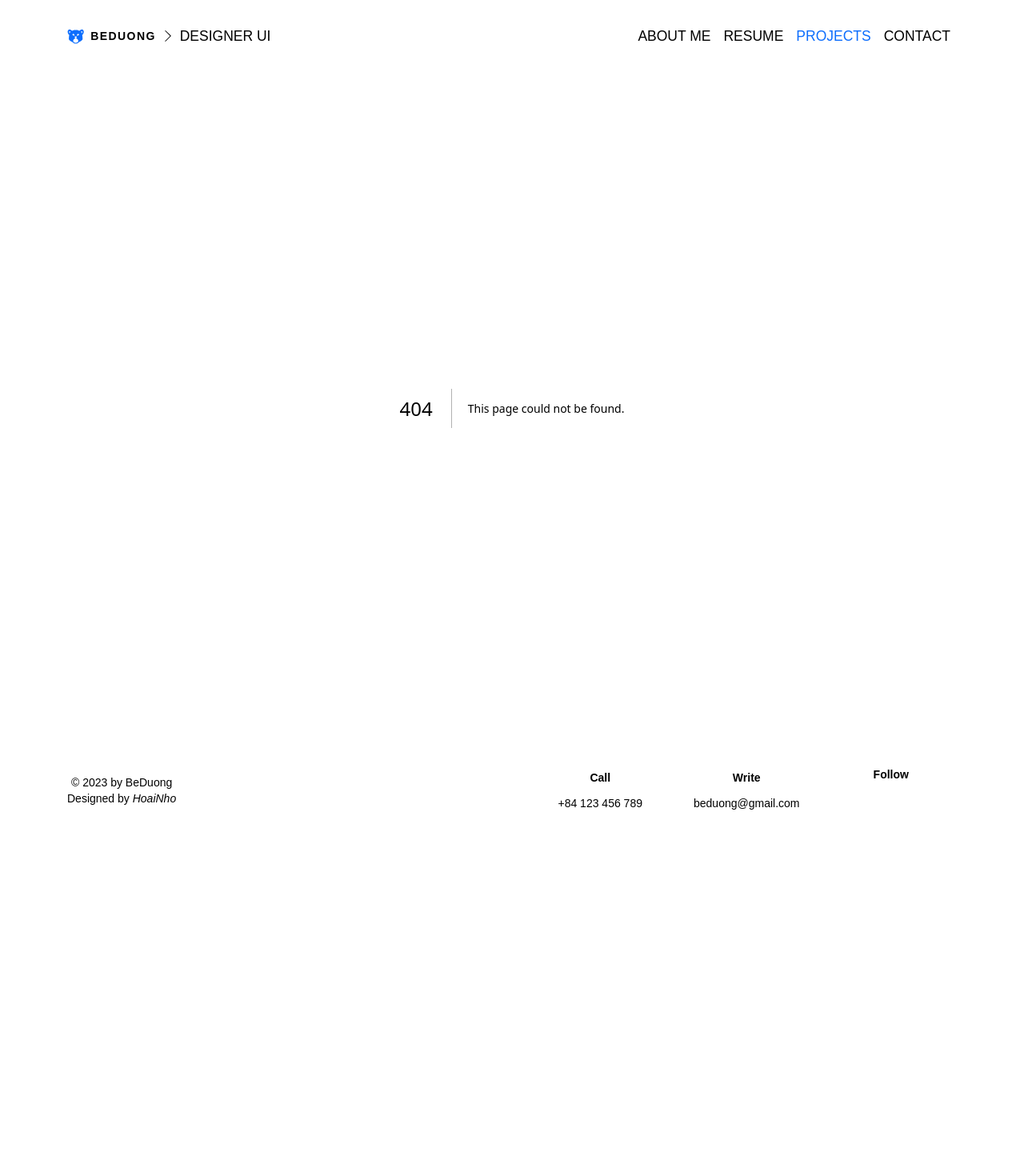
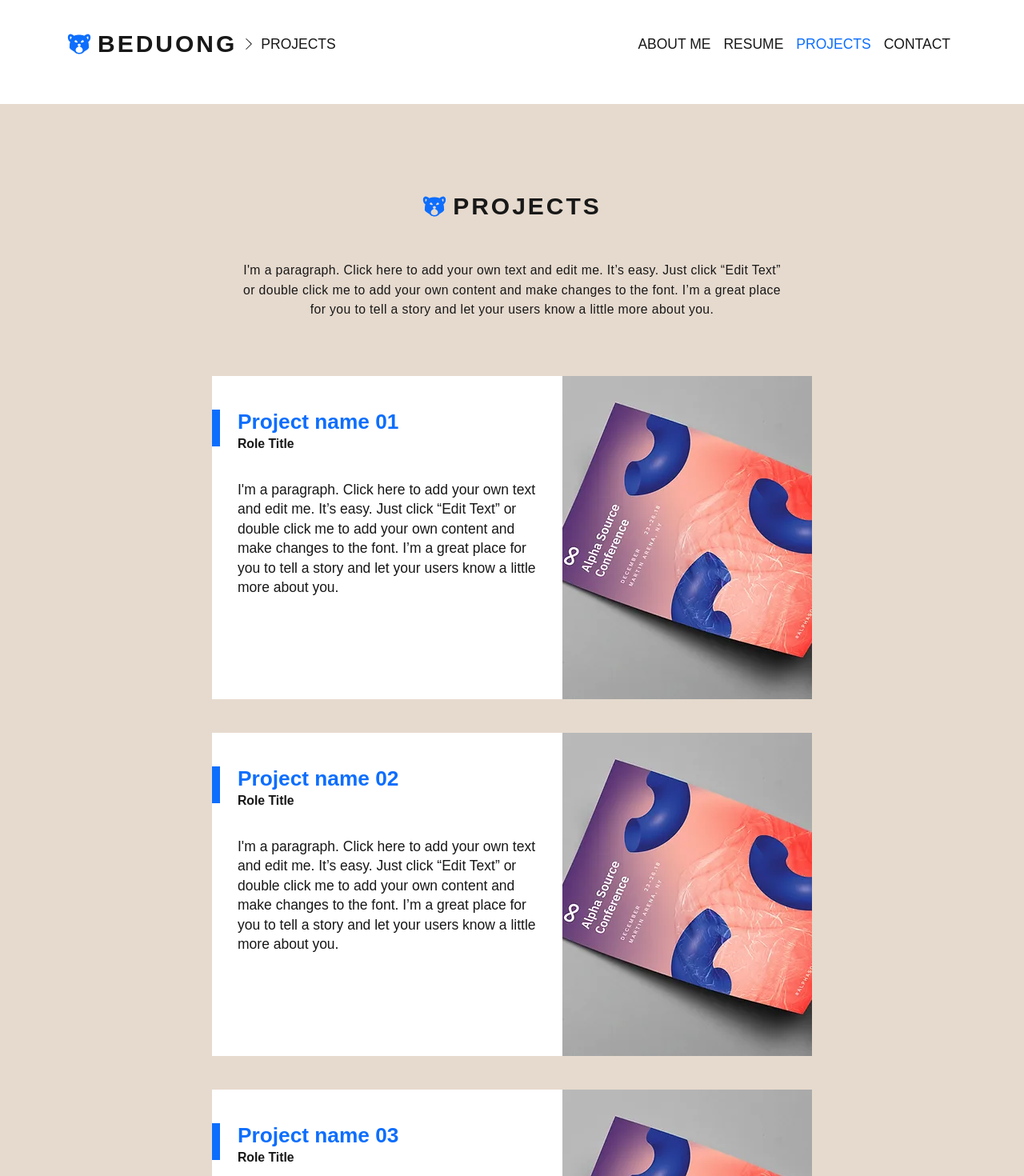
Before and after one commit to hoainho/bed-cv, a Next.js app: page /projects in a window 1280 px wide. Before the commit this address had no page. Shown: the part 20-1490 px from the top of the page at 80% size. Before the commit the page ends 1086 px from the top, so only its background shows below. Built offline with nearby package versions, Linux system fonts and the light colour scheme; some icons are missing.

Commit message:
add projects page

```diff
--- a/components/Layout/Header/index.tsx
+++ b/components/Layout/Header/index.tsx
@@ -29,11 +29,11 @@ const Header = (props: Props) => {
   return (
     <div className="flex items-center justify-between px-24 py-14 sticky top-0 z-10 bg-white">
       <div className="flex justify-start items-center">
-        <Title label="BeDuong" size={32}/>
+        <Title label="BeDuong"/>
         <span className="font-bold uppercase mx-2">
           <SlArrowRight />
         </span>
-        <h1 className="text-xl font-light uppercase">Designer UI</h1>
+        <h1 className="text-xl font-light uppercase">{router.pathname === '/' ? 'Design UI' : router.pathname?.replace('/', '')}</h1>
       </div>
       <div className="flex justify-start">
         {navbar.map((item, index) => (
--- a/components/ResumePage/index.tsx
+++ b/components/ResumePage/index.tsx
@@ -1,125 +1,222 @@
-import React from "react";
+import React, { useState } from "react";
 import Title from "../Title";
+import { GiBearFace } from "react-icons/gi";
+import { BiCloudDownload } from 'react-icons/bi'
 type Props = {};
 
 const ResumePage = (props: Props) => {
+  const [skills] = useState([
+    {
+      id: 1,
+      label: "Entrepreneurial Mindset",
+    },
+    {
+      id: 2,
+      label: "Go-to-Market Planning",
+    },
+    {
+      id: 3,
+      label: "Teamwork & Collaboration",
+    },
+    {
+      id: 4,
+      label: "Digital Analytics",
+    },
+  ]);
+  const [languages] = useState([
+    {
+      id: 1,
+      label: "English (native)",
+    },
+    {
+      id: 2,
+      label: "French (proficient)",
+    },
+    {
+      id: 3,
+      label: "Spanish (proficient)",
+    },
+  ]);
   return (
     <div className="flex flex-col items-center px-24 py-8 bg-[#E6DACE]">
       <div className="my-20">
-        <Title label="Resume" size={36} />
+        <Title label="Resume" />
       </div>
-
-      <div className="w-[724px] mb-12">
+      <div className="w-[724px]">
+        <div className="w-full mb-12">
           {/* Title */}
           <div className="flex justify-between items-center mb-12">
             <h1
-            className={`font-black text-[30px] my-2 tracking-widest uppercase`}
+              className={`font-black text-[24px] my-2 tracking-widest uppercase`}
             >
               Experience
             </h1>
             <button
               type="button"
-            className="py-1 px-8 bg-primary text-white uppercase rounded-3xl h-[40px]"
+              className="py-1 px-8 bg-primary text-white uppercase rounded-3xl h-[40px] flex items-center justify-center"
             >
-            resume
+              Download cv <BiCloudDownload className="ml-2"/>
             </button>
           </div>
           {/* Content */}
           <div className="px-12 py-20 bg-white mb-12">
-          <h1 className="text-primary font-bold text-2xl mb-4">2019 - 2020</h1>
+            <h1 className="text-primary font-bold text-2xl mb-4">
+              2019 - 2020
+            </h1>
             <div className="w-full flex justify-between items-start text-lg">
               <div className="w-50">
                 {/* Job position */}
-              <h1 className="font-light uppercase text-medium mb-3">Designer</h1>
+                <h1 className="font-light uppercase text-medium mb-3">
+                  Designer
+                </h1>
                 {/* Company name */}
-              <h2 className="font-light text-medium mb-3">Hutech University</h2>
+                <h2 className="font-light text-medium mb-3">
+                  Hutech University
+                </h2>
                 {/* Company location */}
-              <h3 className="font-light text-medium mb-3">Ho Chi Minh, Viet Nam</h3>
+                <h3 className="font-light text-medium mb-3">
+                  Ho Chi Minh, Viet Nam
+                </h3>
               </div>
               <div className="w-50">
                 <p className="font-light text-medium">
                   I'm a paragraph. Click here to add your own text and edit me.
-                It’s easy. Just click “Edit Text” or double click me to add your
-                own content and make changes to the font.
+                  It’s easy. Just click “Edit Text” or double click me to add
+                  your own content and make changes to the font.
                 </p>
               </div>
             </div>
           </div>
           <div className="px-12 py-20 bg-white">
-          <h1 className="text-primary font-bold text-2xl mb-4">2019 - 2020</h1>
+            <h1 className="text-primary font-bold text-2xl mb-4">
+              2019 - 2020
+            </h1>
             <div className="w-full flex justify-between items-start text-lg">
               <div className="w-50">
                 {/* Job position */}
-              <h1 className="font-light uppercase text-medium mb-3">Designer</h1>
+                <h1 className="font-light uppercase text-medium mb-3">
+                  Designer
+                </h1>
                 {/* Company name */}
-              <h2 className="font-light text-medium mb-3">Hutech University</h2>
+                <h2 className="font-light text-medium mb-3">
+                  Hutech University
+                </h2>
                 {/* Company location */}
-              <h3 className="font-light text-medium mb-3">Ho Chi Minh, Viet Nam</h3>
+                <h3 className="font-light text-medium mb-3">
+                  Ho Chi Minh, Viet Nam
+                </h3>
               </div>
               <div className="w-50">
                 <p className="font-light text-medium">
                   I'm a paragraph. Click here to add your own text and edit me.
-                It’s easy. Just click “Edit Text” or double click me to add your
-                own content and make changes to the font.
+                  It’s easy. Just click “Edit Text” or double click me to add
+                  your own content and make changes to the font.
                 </p>
               </div>
             </div>
           </div>
         </div>
 
-      <div className="w-[724px] mb-12">
+        <div className="w-full mb-12">
           {/* Title */}
           <div className="flex justify-between items-center mb-12">
             <h1
-            className={`font-black text-[30px] my-2 tracking-widest uppercase`}
+              className={`font-black text-[24px] my-2 tracking-widest uppercase`}
             >
               Education
             </h1>
-          <button
-            type="button"
-            className="py-1 px-8 bg-primary text-white uppercase rounded-3xl h-[40px]"
-          >
-            resume
-          </button>
           </div>
           {/* Content */}
           <div className="px-12 py-20 bg-white mb-12">
-          <h1 className="text-primary font-bold text-2xl mb-4">2020 - 2021</h1>
+            <h1 className="text-primary font-bold text-2xl mb-4">
+              2020 - 2021
+            </h1>
             <div className="w-full flex justify-between items-start text-lg">
               <div className="w-50">
                 {/* Job position */}
-              <h1 className="font-light uppercase text-medium mb-3">Designer</h1>
+                <h1 className="font-light uppercase text-medium mb-3">
+                  Designer
+                </h1>
                 {/* Company name */}
-              <h2 className="font-light text-medium mb-3">Hutech University</h2>
+                <h2 className="font-light text-medium mb-3">
+                  Hutech University
+                </h2>
                 {/* Company location */}
-              <h3 className="font-light text-medium mb-3">Ho Chi Minh, Viet Nam</h3>
+                <h3 className="font-light text-medium mb-3">
+                  Ho Chi Minh, Viet Nam
+                </h3>
               </div>
               <div className="w-50">
                 <p className="font-light text-medium">
                   I'm a paragraph. Click here to add your own text and edit me.
-                It’s easy. Just click “Edit Text” or double click me to add your
-                own content and make changes to the font.
+                  It’s easy. Just click “Edit Text” or double click me to add
+                  your own content and make changes to the font.
                 </p>
               </div>
             </div>
           </div>
           <div className="px-12 py-20 bg-white">
-          <h1 className="text-primary font-bold text-2xl mb-4">2020 - 2022</h1>
+            <h1 className="text-primary font-bold text-2xl mb-4">
+              2020 - 2022
+            </h1>
             <div className="w-full flex justify-between items-start text-lg">
               <div className="w-50">
                 {/* Job position */}
-              <h1 className="font-light uppercase text-medium mb-3">Designer</h1>
+                <h1 className="font-light uppercase text-medium mb-3">
+                  Designer
+                </h1>
                 {/* Company name */}
-              <h2 className="font-light text-medium mb-3">Hutech University</h2>
+                <h2 className="font-light text-medium mb-3">
+                  Hutech University
+                </h2>
                 {/* Company location */}
-              <h3 className="font-light text-medium mb-3">Ho Chi Minh, Viet Nam</h3>
+                <h3 className="font-light text-medium mb-3">
+                  Ho Chi Minh, Viet Nam
+                </h3>
               </div>
               <div className="w-50">
                 <p className="font-light text-medium">
                   I'm a paragraph. Click here to add your own text and edit me.
-                It’s easy. Just click “Edit Text” or double click me to add your
-                own content and make changes to the font.
+                  It’s easy. Just click “Edit Text” or double click me to add
+                  your own content and make changes to the font.
                 </p>
+              </div>
+            </div>
+          </div>
+        </div>
+
+        {/* Content */}
+        <div className="w-full px-12 py-20 bg-white mb-12">
+          <div className="my-8">
+            <h1 className={`font-black text-3xl mb-12 tracking-widest`}>
+              Professional skillset
+            </h1>
+            <div className="w-full flex flex-wrap justify-between items-start text-lg">
+              {skills.map((skill) => (
+                <div
+                  key={skill.id}
+                  className="w-50 flex justify-start items-center mb-5"
+                >
+                  <GiBearFace size={15} color="#0D6EFD" className="mr-2" />
+                  <h1 className="font-light text-medium">{skill.label}</h1>
+                </div>
+              ))}
+            </div>
+          </div>
+          <div className="my-8">
+            <h1 className={`font-black text-3xl mb-12 tracking-widest`}>
+              Languages
+            </h1>
+            <div className="w-full flex flex-wrap justify-between items-start text-lg">
+              {languages.map((lang) => (
+                <div
+                  key={lang.id}
+                  className="w-50 flex justify-start items-center mb-5"
+                >
+                  <GiBearFace size={15} color="#0D6EFD" className="mr-2" />
+                  <h1 className="font-light text-medium">{lang.label}</h1>
+                </div>
+              ))}
             </div>
           </div>
         </div>
--- a/components/Title/index.tsx
+++ b/components/Title/index.tsx
@@ -3,14 +3,13 @@ import { GiBearFace } from "react-icons/gi";
 
 type Props = {
   label: string;
-  size: number;
 };
 
 const Title = (props: Props) => {
   return (
     <div className="flex items-center justify-center">
-      <GiBearFace size={`${props.size / 1.5}px`} color="#0D6EFD" className="mr-2"/>
-      <h1 className={`font-black text-[${+props.size}px] my-2 tracking-widest uppercase`}>
+      <GiBearFace size={30} color="#0D6EFD" className="mr-2"/>
+      <h1 className={`font-black text-[30px] my-2 tracking-widest uppercase`}>
         {props.label}
       </h1>
     </div>
--- /dev/null
+++ b/pages/projects/index.tsx
@@ -0,0 +1,82 @@
+import Title from "@/components/Title";
+import React from "react";
+type Props = {};
+
+const ProjectsPage = (props: Props) => {
+  return (
+    <div className="flex flex-col items-center px-24 py-8 bg-[#E6DACE]">
+      <div className="w-[750px]">
+        <div className="w-full my-20">
+          <Title label="Projects" />
+          <p className="font-light text-lg mt-12 text-center px-8 tracking-wide">
+            I'm a paragraph. Click here to add your own text and edit me. It’s
+            easy. Just click “Edit Text” or double click me to add your own
+            content and make changes to the font. I’m a great place for you to
+            tell a story and let your users know a little more about you.
+          </p>
+        </div>
+        <div className="w-full h-[404px] flex items-start mb-12">
+          <div className="w-7/12 py-12 px-8 bg-white relative h-full">
+            <div className="title">
+              <h1 className="text-primary font-black text-3xl">
+                Project name 01
+              </h1>
+              <p className="font-bold text-lg mb-8">Role Title</p>
+            </div>
+            <p className="font-light text-xl">
+              I'm a paragraph. Click here to add your own text and edit me. It’s
+              easy. Just click “Edit Text” or double click me to add your own
+              content and make changes to the font. I’m a great place for you to
+              tell a story and let your users know a little more about you.
+            </p>
+          </div>
+          <div className="w-5/12 relative h-full">
+            <img src="/Leaflet.webp" alt="project1" className="h-full object-cover" />
+          </div>
+        </div>
+
+        <div className="w-full h-[404px] flex items-start mb-12">
+          <div className="w-7/12 py-12 px-8 bg-white relative h-full">
+            <div className="title">
+              <h1 className="text-primary font-black text-3xl">
+                Project name 02
+              </h1>
+              <p className="font-bold text-lg mb-8">Role Title</p>
+            </div>
+            <p className="font-light text-xl">
+              I'm a paragraph. Click here to add your own text and edit me. It’s
+              easy. Just click “Edit Text” or double click me to add your own
+              content and make changes to the font. I’m a great place for you to
+              tell a story and let your users know a little more about you.
+            </p>
+          </div>
+          <div className="w-5/12 relative h-full">
+            <img src="/Leaflet.webp" alt="project1" className="h-full object-cover" />
+          </div>
+        </div>
+
+        <div className="w-full h-[404px] flex items-start mb-12">
+          <div className="w-7/12 py-12 px-8 bg-white relative h-full">
+            <div className="title">
+              <h1 className="text-primary font-black text-3xl">
+                Project name 03
+              </h1>
+              <p className="font-bold text-lg mb-8">Role Title</p>
+            </div>
+            <p className="font-light text-xl">
+              I'm a paragraph. Click here to add your own text and edit me. It’s
+              easy. Just click “Edit Text” or double click me to add your own
+              content and make changes to the font. I’m a great place for you to
+              tell a story and let your users know a little more about you.
+            </p>
+          </div>
+          <div className="w-5/12 relative h-full">
+            <img src="/Leaflet.webp" alt="project1" className="h-full object-cover" />
+          </div>
+        </div>
+      </div>
+    </div>
+  );
+};
+
+export default ProjectsPage;
--- /dev/null
+++ b/pages/projects/styles.scss
@@ -0,0 +1,11 @@
+.title{
+    &::before{
+        content: '';
+        width: 2px;
+        height: 100%;
+        position: absolute;
+        left: 0;
+        top: 0;
+        background: black
+    }
+}
--- a/styles/global.scss
+++ b/styles/global.scss
@@ -2,6 +2,7 @@
 @import "~bootstrap/dist/css/bootstrap.min.css";
 // @import "./bootstrap-import.scss";
 @import "./variables.scss";
+@import './projects/index.scss';
 @tailwind base;
 @tailwind components;
 @tailwind utilities;
--- /dev/null
+++ b/styles/projects/index.scss
@@ -0,0 +1,11 @@
+.title{
+    &::before{
+        content: '';
+        width: 10px;
+        height: 46px;
+        position: absolute;
+        left: 0;
+        top: 42px;
+        background: #0D6EFD;
+    }
+}
```
Also changed, not shown: public/Leaflet.webp (added), public/product1.png (added). Lines whose indentation alone changed are shown as unchanged.
